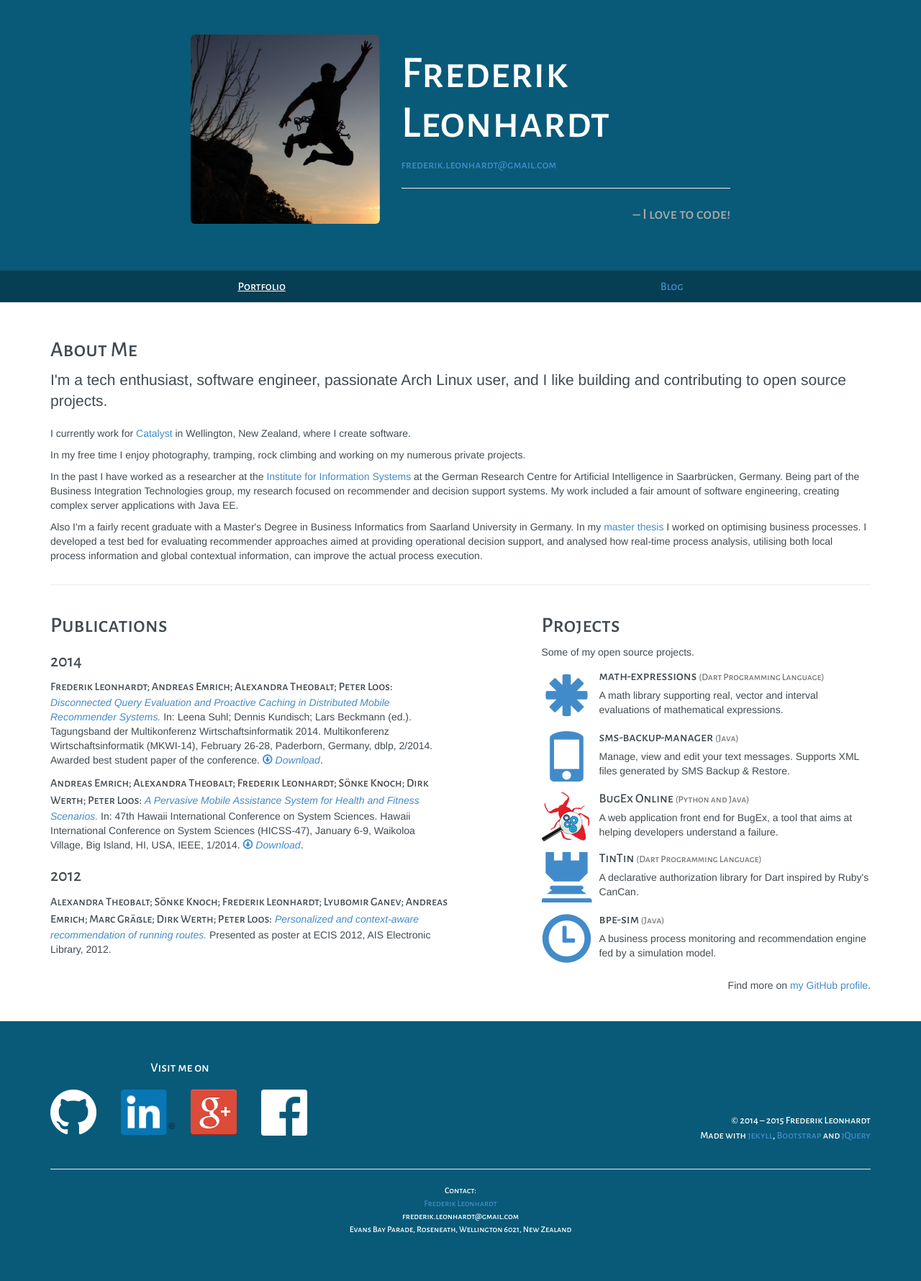
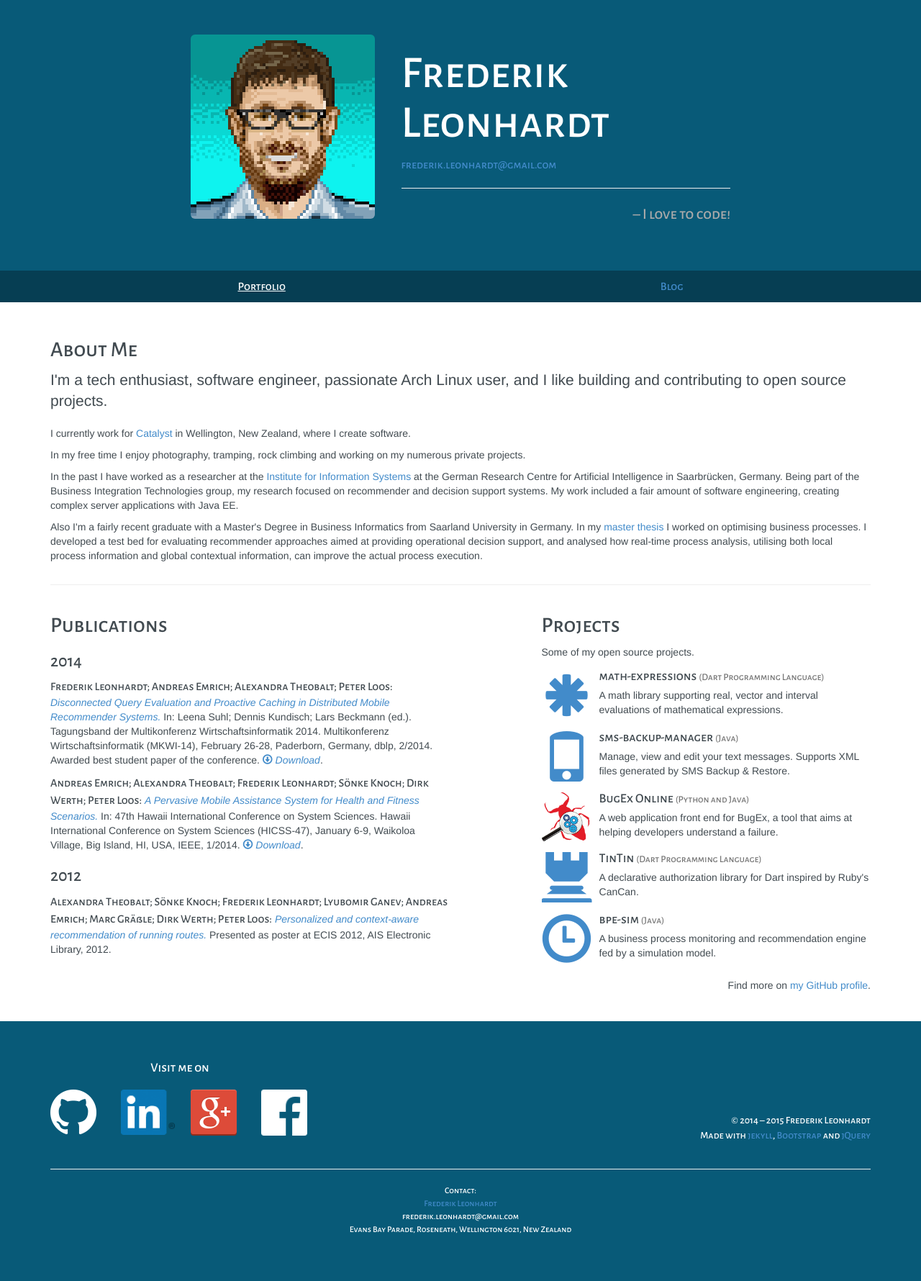
Before and after one commit to fkleon/fkleon.github.io, a Jekyll site: the page built from index.html, in a window 1280 px wide. Shown: the whole page at 72% size. Built offline with Jekyll 4.4.1, drawn with Linux system fonts in a browser that asks for light colours; nearby versions of some CDN libraries.

Commit message:
Add new profile picture and favicon

```diff
--- a/_includes/front_header.html
+++ b/_includes/front_header.html
@@ -3,7 +3,7 @@
             <div class="container">
                 <div class="row">
                     <div class="col-xs-10 col-xs-offset-1 col-sm-4 col-sm-offset-1 col-md-3 col-md-offset-2">
-                        <img src="{{ "/assets/img/profile.jpeg" | prepend: site.baseurl }}" alt="Frederik Leonhardt" class="img-rounded img-responsive" />
+                        <img src="{{ "/assets/img/frederik.png" | prepend: site.baseurl }}" alt="Frederik Leonhardt" class="img-rounded img-responsive" />
                     </div>
                     <div class="col-xs-12 col-sm-6 col-md-5">
                         <h1>Frederik Leonhardt</h1>
```
Also changed, not shown: assets/img/favicon.ico, assets/img/frederik.png (added), assets/img/profile.jpeg (deleted).
